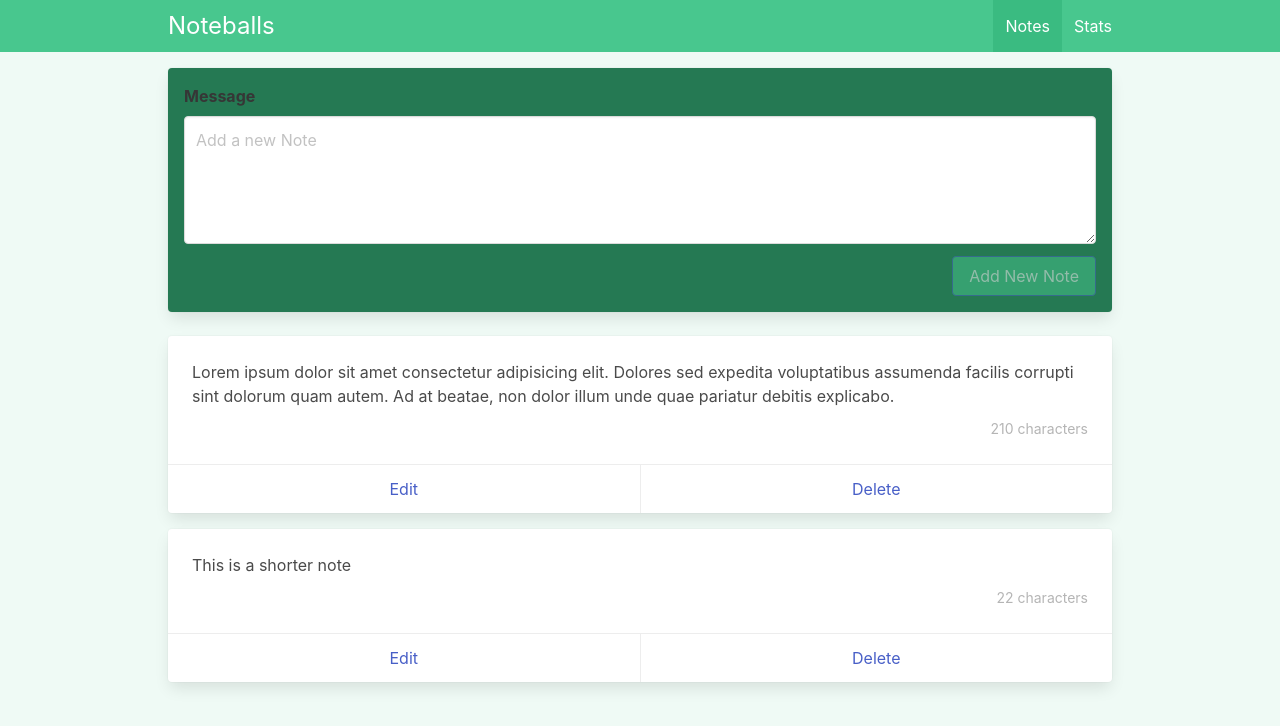
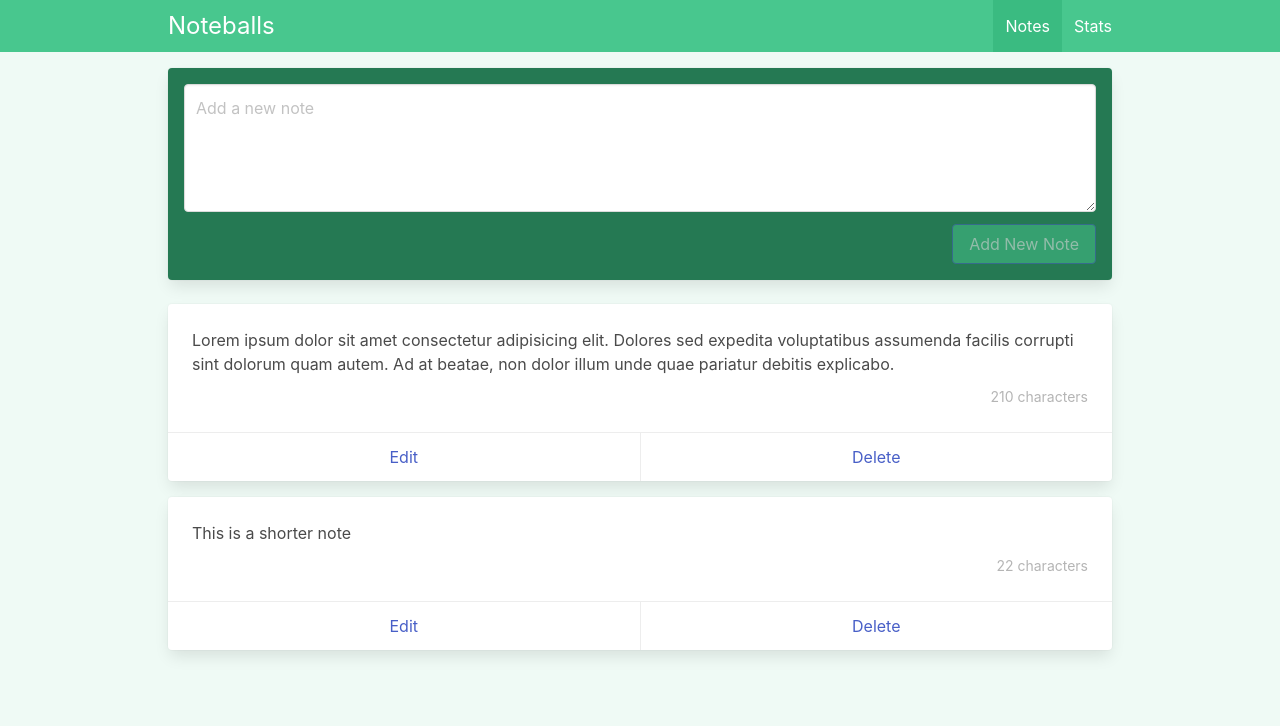
Before and after one commit to miguelfervi/vue-composition-api-noteballs, a Vue app: page /#/ in a window 1280 px wide. Shown: the top 726 px of the page. Built offline with nearby package versions, Linux system fonts and the light colour scheme.

Commit message:
add edit note

```diff
--- a/src/components/Notes/AddEditNote.vue
+++ b/src/components/Notes/AddEditNote.vue
@@ -1,10 +1,10 @@
 <template>
     <div class="notes">
-    <div class="card has-background-success-dark p-4 mb-5">
+    <div class="card p-4 mb-5" :class="`has-background-${ bgColor }-dark`">
+      <label class="label has-text-white" v-if="label"> {{label}}</label>
       <div class="field">
-        <label class="label">Message</label>
         <div class="control">
-          <textarea v-model="props.modelValue" @input="$emit('update:modelValue', $event.target.value)" class="textarea" placeholder="Add a new Note" ref="textareaRef" />
+          <textarea v-model="props.modelValue" @input="$emit('update:modelValue', $event.target.value)" class="textarea" :placeholder="placeholder" ref="textareaRef" />
         </div>
       </div>
 
@@ -24,6 +24,17 @@ const props = defineProps({
   modelValue: {
     type: String,
     required: true
+  },
+  bgColor: {
+    type: String,
+    default: 'success'
+  },
+  placeholder: {
+    type: String,
+    default: 'Type something here...'
+  },
+  label: {
+    type: String,
   }
 })
 
--- a/src/views/ViewEditNote.vue
+++ b/src/views/ViewEditNote.vue
@@ -1,5 +1,32 @@
 <template>
     <div class="edit-note">
-        <h1>Edit Note {{ $route.params.id }}</h1>
+     <AddEditNote v-model="noteContent" bgColor="link" ref="addEditNoteRef" placeholder="Edit note" label="Edit Note">
+      <template #buttons>
+        <button
+          class="button is-link is-light"
+          @click="$router.back()"
+          >
+           Cancel
+        </button>
+        <button
+          class="button is-link has-background-link"
+         :disabled="!noteContent"
+          >
+          Save Note
+        </button>
+      </template>
+    </AddEditNote>
+
     </div>
 </template>
+
+<script setup>
+    import { ref } from "vue";
+
+    import AddEditNote from "@/components/Notes/AddEditNote.vue";
+import { RouterLink } from "vue-router";
+
+
+    const noteContent = ref("");
+
+</script>
--- a/src/views/ViewNotes.vue
+++ b/src/views/ViewNotes.vue
@@ -1,6 +1,6 @@
 <template>
   <div class="notes">
-    <AddEditNote v-model="newNote" ref="addEditNoteRef">
+    <AddEditNote v-model="newNote" placeholder="Add a new note" ref="addEditNoteRef">
       <template #buttons>
         <button
           :disabled="!newNote"
```
